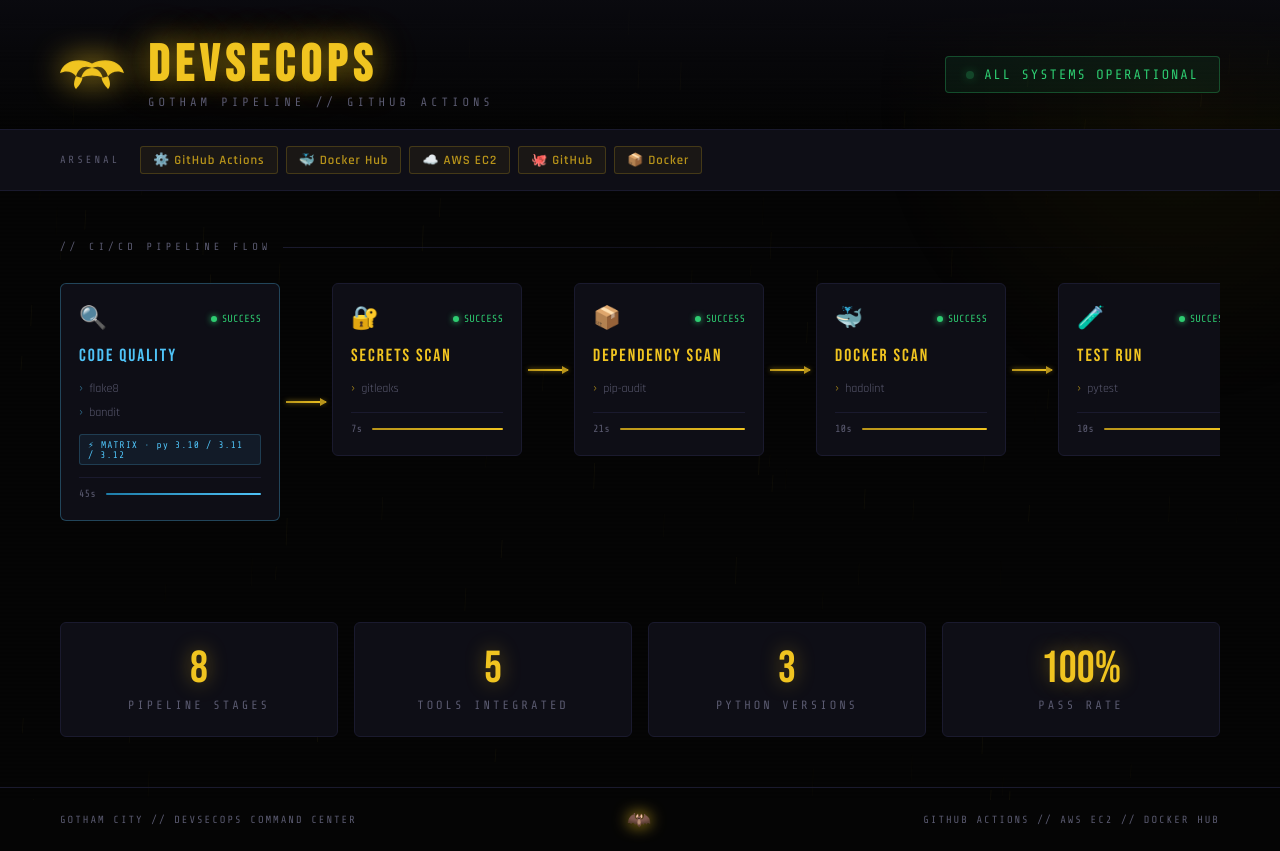
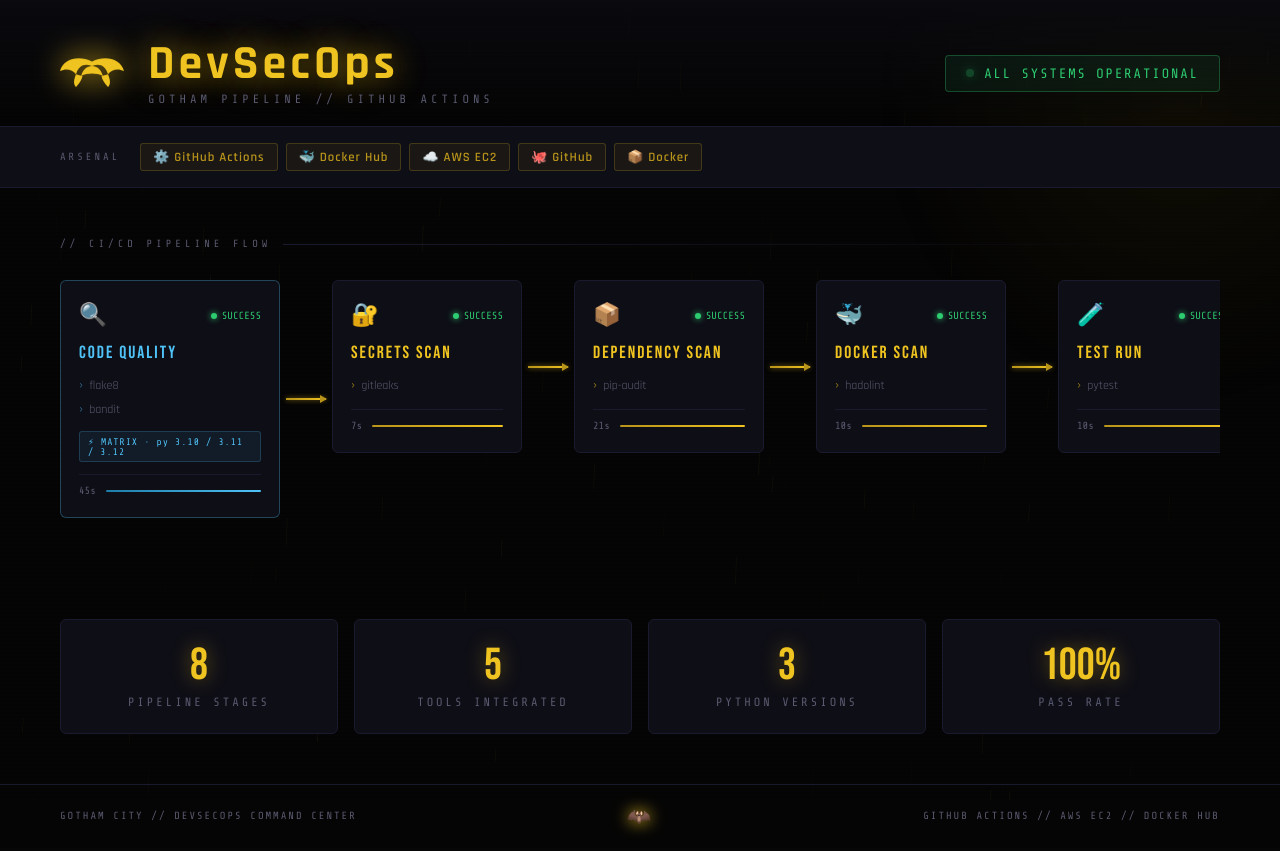
Before and after one commit to saumitra-rajput/DevSecOps, a Flask app: page / in a window 1280 px wide. Run offline with Flask 2, Linux system fonts and the light colour scheme.

Commit message:
Code update in Index.html

```diff
--- a/templates/index.html
+++ b/templates/index.html
@@ -503,7 +503,7 @@
       <path d="M75 35 C78 42, 80 50, 75 55 C70 50, 65 42, 65 38Z" fill="#f0c420"/>
     </svg>
     <div class="title-block">
-      <h1>DevSecOps</h1>
+      <h1 style="font-family:'Rajdhani',sans-serif; font-weight:700; font-size:3rem; letter-spacing:4px;">DevSecOps</h1>
       <p>Gotham Pipeline // GitHub Actions</p>
     </div>
   </div>
```
